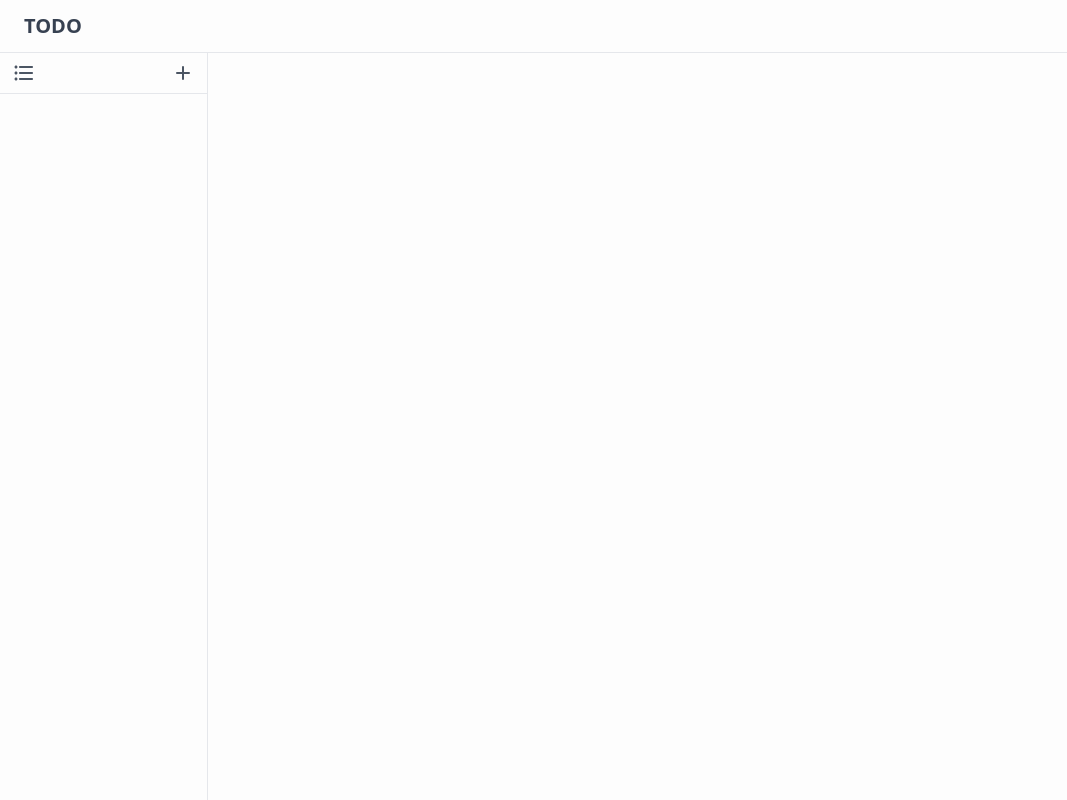
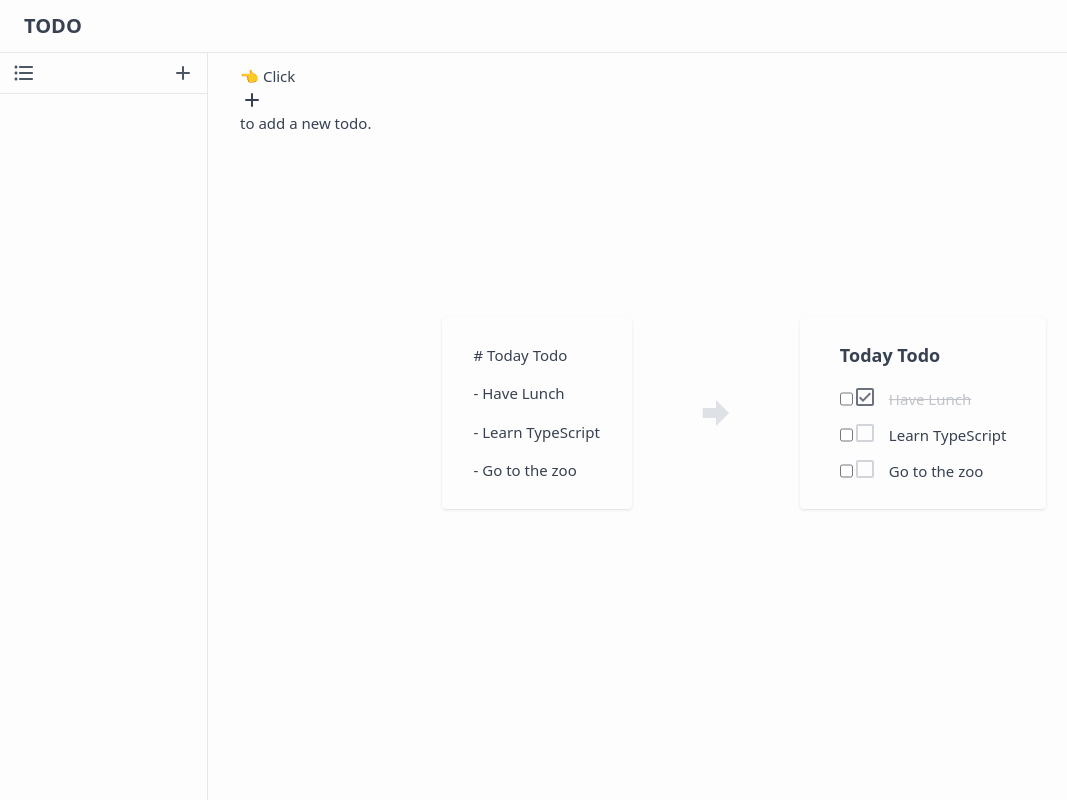
Before and after one commit to banqinghe/local-todo, a React (Vite) app: page / in a window 1280 px wide. Shown: the whole page, without its empty margins (0-1067 px from the left). Built offline with nearby package versions, Linux system fonts and the light colour scheme.

Commit message:
feat: add default page

```diff
--- a/src/App.tsx
+++ b/src/App.tsx
@@ -1,7 +1,7 @@
 import { useEffect } from 'react';
 import Header from '@/components/Header';
 import Sidebar from '@/components/Sidebar';
-import Todo from '@/components/Todo';
+import Main from '@/components/Main';
 import useUpdateSidebar from './hooks/useUpdateSidebar';
 
 export default function App() {
@@ -22,7 +22,7 @@ export default function App() {
       <Header />
       <div flex="~ 1" style={{ height: 'calc(100vh - 53px)' }}>
         <Sidebar className="hidden md:flex md:w-42 lg:w-52" />
-        <Todo className="flex-1 h-full" />
+        <Main className="flex-1 h-full" />
       </div>
     </div>
   );
--- /dev/null
+++ b/src/components/Default.tsx
@@ -0,0 +1,92 @@
+import { useState, useEffect } from 'react';
+import { IconPlus, IconRightArrow } from '@/icons';
+import TodoListItem from './TodoListItem';
+import { TodoList } from '@/types';
+
+export default function Default() {
+  const [todoList, setTodoList] = useState<TodoList>([]);
+
+  useEffect(() => {
+    setTodoList([
+      { content: 'Have Lunch', checked: true },
+      { content: 'Learn TypeScript', checked: false },
+      { content: 'Go to the zoo', checked: false },
+    ]);
+  }, []);
+
+  const handleCheckboxClick = (targetIndex: number) => {
+    setTodoList(prevList => {
+      return prevList.map((item, index) => {
+        return {
+          ...item,
+          checked: index === targetIndex ? !item.checked : item.checked,
+        };
+      });
+    });
+  };
+
+  return (
+    <div position="relative" h="full">
+      <div
+        display="hidden sm:inline-flex"
+        align="items-center"
+        gap="1"
+        p="x-3 y-1"
+        transform="~ translate-x-5 translate-y-2"
+        border="rounded-lg"
+        bg="hover:light-400"
+        transition="all duration-500"
+      >
+        👈 Click <IconPlus className="text-2xl" /> to add a new todo.
+      </div>
+      <div
+        position="relative top-3/12"
+        flex="~ col sm:row"
+        p="x-8 sm:0"
+        justify="center"
+        align="items-stretch"
+        gap="4 sm:16"
+      >
+        <ul
+          flex="~ col"
+          justify="center"
+          p="x-8 y-6"
+          space="y-4"
+          border="rounded"
+          shadow="~ hover:md"
+          transition="all duration-300"
+        >
+          <li># Today Todo</li>
+          <li>- Have Lunch</li>
+          <li>- Learn TypeScript</li>
+          <li>- Go to the zoo</li>
+        </ul>
+        <IconRightArrow
+          style={{ fontSize: 40 }}
+          className="text-light-800 self-center transform rotate-90 sm:transform-none transition-transform"
+        />
+        <div
+          p="x-8 y-6"
+          border="rounded"
+          shadow="~ hover:md"
+          transition="all duration-300"
+        >
+          <h2 m="b-4" p="x-2" text="lg" font="bold">
+            Today Todo
+          </h2>
+          <ul space="y-2">
+            {todoList.map((item, index) => (
+              <TodoListItem
+                key={index}
+                content={item.content}
+                checked={item.checked}
+                onCheck={handleCheckboxClick}
+                index={index}
+              />
+            ))}
+          </ul>
+        </div>
+      </div>
+    </div>
+  );
+}
--- /dev/null
+++ b/src/components/Main.tsx
@@ -0,0 +1,24 @@
+import Editor from '@/components/Editor';
+import TodoList from '@/components/TodoList';
+import Default from './Default';
+import { Routes, Route } from 'react-router-dom';
+
+interface TodoProps {
+  className?: string;
+  style?: React.CSSProperties;
+}
+
+export default function Main(props: TodoProps) {
+  const { className, style } = props;
+
+  return (
+    <main overflow="auto" text="[15px]" className={className} style={style}>
+      <Routes>
+        <Route path="/" element={<Default />} />
+        <Route path="/:id" element={<TodoList />} />
+        <Route path="/new" element={<Editor />} />
+        <Route path="/modify/:id" element={<Editor />} />
+      </Routes>
+    </main>
+  );
+}
--- a/src/components/Sidebar.tsx
+++ b/src/components/Sidebar.tsx
@@ -1,10 +1,10 @@
-import { useState, useContext } from 'react';
+import { useState } from 'react';
 import { IconPlus, IconChecklist, IconDelete } from '@/icons';
-import { Link, useLocation } from 'react-router-dom';
-import { deleteTodo, getSidebarInfo, restoreTodo } from '@/utils';
+import { Link, useLocation, useNavigate } from 'react-router-dom';
+import { deleteTodo, restoreTodo } from '@/utils';
 import TodoInfoListItem from '@/components/TodoInfoListItem';
 import TodoRecycleListItem from '@/components/TodoRecycleListItem';
-import { useRecoilState } from 'recoil';
+import { useRecoilValue } from 'recoil';
 import { sidebarInfoState } from '@/recoil/atoms';
 import useUpdateSidebar from '@/hooks/useUpdateSidebar';
 
@@ -16,8 +16,9 @@ interface SidebarProps {
 export default function Sidebar(props: SidebarProps) {
   const { className, style } = props;
 
-  const [sidebarInfo, setSidebarInfo] = useRecoilState(sidebarInfoState);
+  const sidebarInfo = useRecoilValue(sidebarInfoState);
   const updateSidebar = useUpdateSidebar();
+  const navigate = useNavigate();
 
   const [activeKey, setActiveKey] = useState<string>('');
   const [showType, setShowType] = useState<'todo' | 'recycle'>('todo');
@@ -29,11 +30,23 @@ export default function Sidebar(props: SidebarProps) {
   }
 
   const handleDelete = (id: string) => {
-    deleteTodo(id).then(() => updateSidebar());
+    deleteTodo(id)
+      .then(() => updateSidebar())
+      .then(({ todoInfoList }) => {
+        if (todoInfoList.length) {
+          navigate('/' + todoInfoList[0].createdTime);
+          return;
+        } else {
+          navigate('/');
+        }
+      });
   };
 
   const handleRestore = (id: string) => {
-    restoreTodo(id).then(() => updateSidebar());
+    restoreTodo(id).then(() => {
+      updateSidebar();
+      navigate('/' + id);
+    });
   };
 
   const handleToggleShowType = () => {
--- a/src/components/Todo.tsx
+++ /dev/null
@@ -1,25 +0,0 @@
-import Editor from '@/components/Editor';
-import TodoList from '@/components/TodoList';
-import { Routes, Route, Navigate } from 'react-router-dom';
-
-interface TodoProps {
-  className?: string;
-  style?: React.CSSProperties;
-}
-
-export default function Todo(props: TodoProps) {
-  const { className, style } = props;
-
-  return (
-    <main overflow="auto" className={className} style={style}>
-      <div text="[15px]">
-        <Routes>
-          <Route path="/" element={<div />} />
-          <Route path="/:id" element={<TodoList />} />
-          <Route path="/new" element={<Editor />} />
-          <Route path="/modify/:id" element={<Editor />} />
-        </Routes>
-      </div>
-    </main>
-  );
-}
--- a/src/components/TodoList.tsx
+++ b/src/components/TodoList.tsx
@@ -1,11 +1,11 @@
-import { useState, useEffect, useContext } from 'react';
-import { IconCheckboxBlank, IconCheckboxChecked, IconEdit } from '@/icons';
+import { useState, useEffect } from 'react';
+import { IconEdit } from '@/icons';
 import { useNavigate, useParams } from 'react-router-dom';
 import { getTodo, toggleTodo } from '@/utils';
 import { IconBuild, IconLightBubble } from '@/icons';
-
 import { Todo } from '@/types';
 import useUpdateSidebar from '@/hooks/useUpdateSidebar';
+import TodoListItem from './TodoListItem';
 
 export default function TodoList() {
   const updateSidebar = useUpdateSidebar();
@@ -83,40 +83,13 @@ export default function TodoList() {
           </div>
         </div>
         {todo.todoList.map(({ content, checked }, index) => (
-          <div
+          <TodoListItem
             key={index}
-            flex="~ gap-3"
-            align="items-start"
-            bg="hover:light-500"
-            p="x-2"
-            border="rounded"
-            selection="bg-yellow-200"
-          >
-            <label
-              text="2xl gray-500"
-              flex="~"
-              align="items-center"
-              style={{ height: '1.75rem' }}
-              cursor="pointer"
-            >
-              <input
-                type="checkbox"
-                display="hidden"
-                onChange={() => handleCheckboxClick(index)}
-              />
-              {checked ? (
-                <IconCheckboxChecked />
-              ) : (
-                <IconCheckboxBlank className="text-gray-300" />
-              )}
-            </label>
-            <p
-              font="leading-7"
-              className={checked ? 'opacity-30 line-through' : ''}
-            >
-              {content}
-            </p>
-          </div>
+            content={content}
+            checked={checked}
+            index={index}
+            onCheck={handleCheckboxClick}
+          />
         ))}
       </div>
     </div>
--- /dev/null
+++ b/src/components/TodoListItem.tsx
@@ -0,0 +1,42 @@
+import { IconCheckboxBlank, IconCheckboxChecked } from '@/icons';
+import { TodoItem } from '@/types';
+
+export default function TodoListItem({
+  content,
+  checked,
+  onCheck,
+  index,
+}: TodoItem & { onCheck: (index: number) => void; index: number }) {
+  return (
+    <div
+      flex="~ gap-3"
+      align="items-start"
+      bg="hover:light-500"
+      p="x-2"
+      border="rounded"
+      selection="bg-yellow-200"
+    >
+      <label
+        text="2xl gray-500"
+        flex="~"
+        align="items-center"
+        style={{ height: '1.75rem' }}
+        cursor="pointer"
+      >
+        <input
+          type="checkbox"
+          display="hidden"
+          onChange={() => onCheck(index)}
+        />
+        {checked ? (
+          <IconCheckboxChecked />
+        ) : (
+          <IconCheckboxBlank className="text-gray-300" />
+        )}
+      </label>
+      <p font="leading-7" className={checked ? 'opacity-30 line-through' : ''}>
+        {content}
+      </p>
+    </div>
+  );
+}
--- a/src/hooks/useUpdateSidebar.ts
+++ b/src/hooks/useUpdateSidebar.ts
@@ -1,13 +1,17 @@
 import { useSetRecoilState } from 'recoil';
 import { getSidebarInfo } from '@/utils';
 import { sidebarInfoState } from '@/recoil/atoms';
+import { SidebarInfo } from '@/types';
 
 export default function useUpdateSidebar() {
   const setSidebarInfo = useSetRecoilState(sidebarInfoState);
-  const updateSidebar = () => {
-    getSidebarInfo().then(([todoInfoList, todoRecycleList]) => {
-      setSidebarInfo({ todoInfoList, todoRecycleList });
-    });
+  const updateSidebar = async (): Promise<SidebarInfo> => {
+    const [todoInfoList, todoRecycleList] = await getSidebarInfo();
+    setSidebarInfo({ todoInfoList, todoRecycleList });
+    return {
+      todoInfoList,
+      todoRecycleList,
+    };
   };
   return updateSidebar;
 }
--- /dev/null
+++ b/src/icons/IconRightArrow.tsx
@@ -0,0 +1,12 @@
+import { SVGProps } from 'react';
+
+export default function MdiArrowRightBold(props: SVGProps<SVGSVGElement>) {
+  return (
+    <svg width="1em" height="1em" viewBox="0 0 24 24" {...props}>
+      <path
+        fill="currentColor"
+        d="M4 15V9h8V4.16L19.84 12L12 19.84V15H4Z"
+      ></path>
+    </svg>
+  );
+}
--- a/src/icons/index.ts
+++ b/src/icons/index.ts
@@ -10,3 +10,4 @@ export { default as IconLightBubble } from './IconLightBubble';
 export { default as IconPlus } from './IconPlus';
 export { default as IconRestore } from './IconRestore';
 export { default as IconSave } from './IconSave';
+export { default as IconRightArrow } from './IconRightArrow';
--- a/src/windi-attribute.d.ts
+++ b/src/windi-attribute.d.ts
@@ -23,6 +23,7 @@ declare module 'react' {
     'min-h'?: string;
     'max-h'?: string;
     flex?: string;
+    gap?: string;
     grid?: string;
     table?: string;
     order?: string;
```
Also changed, not shown: src/store.ts (deleted).
